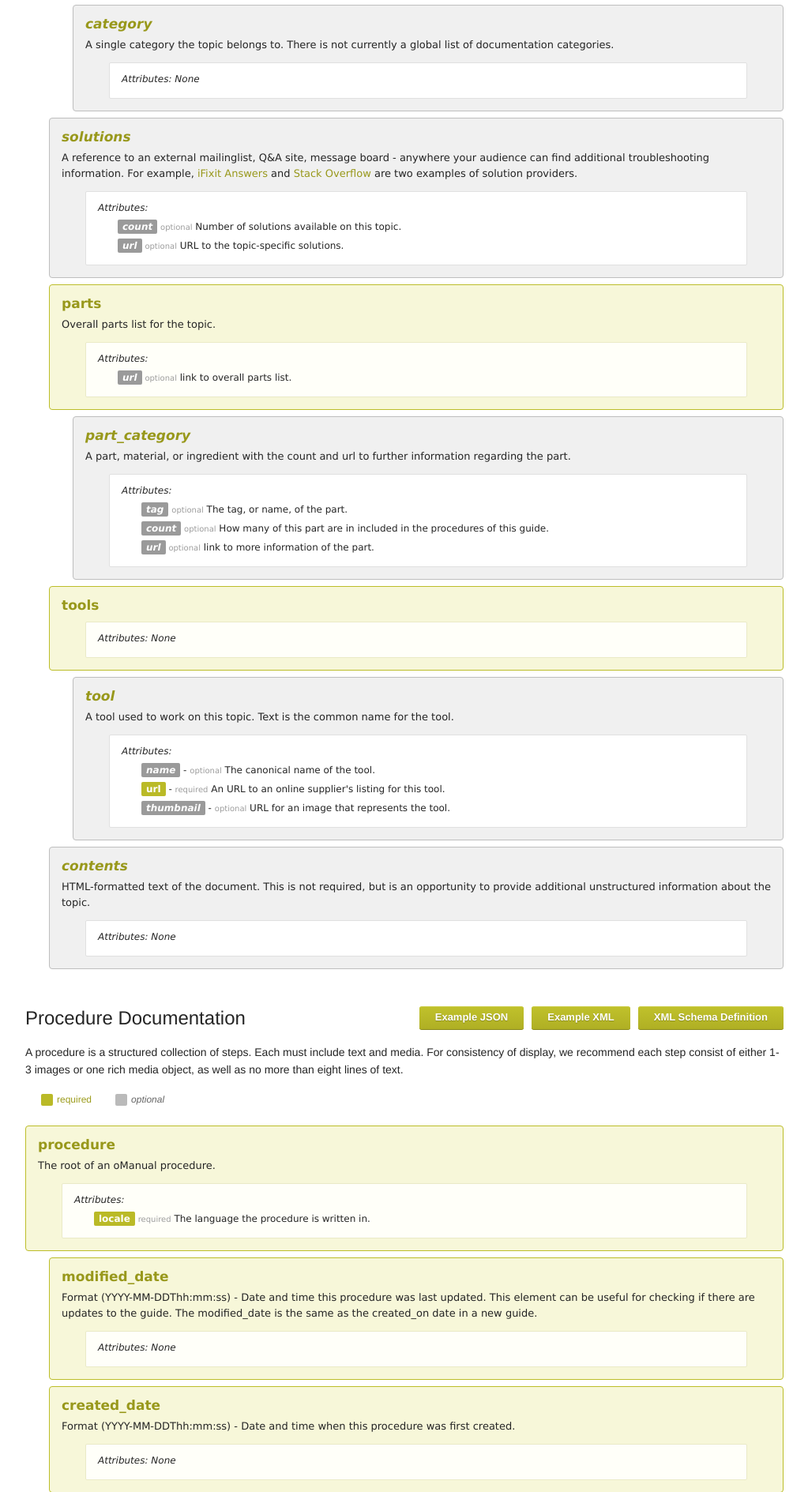
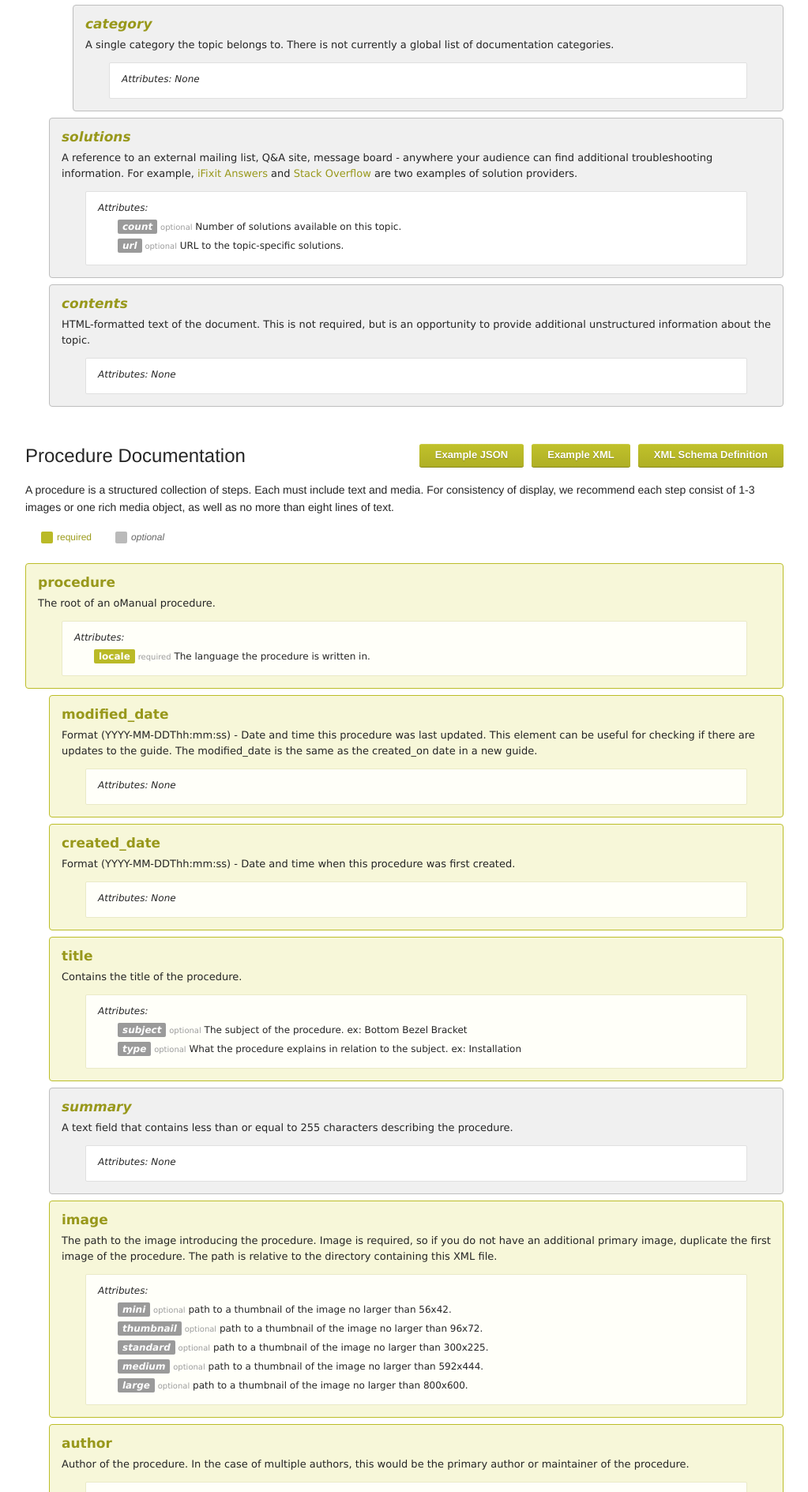
Before and after one commit to oManual/omanual, a PHP site: page /documentation.php in a window 1280 px wide. Shown: the part 2349-4238 px from the top of the page at 79% size, without its empty margins (128-1151 px from the left). Run offline with PHP 8.4, Linux system fonts and the light colour scheme.

Commit message:
Match the documentation with the schema
Also, mailinglist should be split into mailing list

```diff
--- a/site/procedure_documentation.php
+++ b/site/procedure_documentation.php
@@ -1,7 +1,7 @@
 
 <p>
   A procedure is a structured collection of steps. Each must include text and
-media. For consistency of display, we recommend each step consist of either 1-3
+media. For consistency of display, we recommend each step consist of 1-3
 images or one rich media object, as well as no more than eight lines of text.
 </p>
 
@@ -96,7 +96,6 @@ images or one rich media object, as well as no more than eight lines of text.
          <div class="tag req">
             <h4><a href="#author">author</a></h4>
             <p class="desc">
-            Author of the procedure.
                Author of the procedure.  In the case of multiple authors, this would be the primary author or maintainer of the procedure.
             </p>
             <div>
@@ -141,7 +140,7 @@ images or one rich media object, as well as no more than eight lines of text.
          <div class="tag req" id="introduction">
             <h4><a href="#introduction">introduction</a></h4>
             <p class="desc">
-            <a href="#simpleHTML">Simplified HTML</a> formatted text introducing the procedure. This could describe anything from how to set up for the procedure to an introduction of the procedures subject matter. There is no length limit, but we suggest limiting this to no more than 2-3 paragraphs. Optionally, you can include a media element <strong>AFTER</strong> the html which can contain media relevant to introducing the procedure.
+            <a href="#simpleHTML">Simplified HTML</a> formatted text introducing the procedure. This could describe anything from how to set up for the procedure to an introduction of the procedures subject matter. There is no length limit, but we suggest limiting this to no more than 2-3 paragraphs.
             </p>
             <div>
                <ul class="attr">
@@ -205,8 +204,8 @@ images or one rich media object, as well as no more than eight lines of text.
                         <ul class="attr">
                            <li class="attr-intro">Attributes:</li>
                            <li><strong>url</strong> <em>required</em> Relative location of the video, or a URL if the video is not stored locally</li>
-                           <li><strong>width</strong> <em>required</em> Video Width</li>
-                           <li><strong>height</strong> <em>required</em> Video Height</li>
+                           <li><strong>width</strong> <em>required</em> Video width.</li>
+                           <li><strong>height</strong> <em>required</em> Video height.</li>
                            <li><strong>codecs</strong> <em>required</em> Compression standard used by the video.</li>
                            <li><strong>format</strong> <em>required</em> Type of file container that holds one or more codecs.  For example - MOV, OGG, AVI, MP4.</li>
                            <li><strong>mime</strong> <em>required</em> Internet media type, usually video/{format}.  For example - video/ogg, video/mp4, video/webm</li>
@@ -236,7 +235,12 @@ images or one rich media object, as well as no more than eight lines of text.
                   <div class="tag" id="source">
                      <h4><a href="#source">source</a></h4>
                      <p class="desc">
-                     Detailed information about the original video source.  This is useful if you have encoded a video from a different codec and format and would like to store information about the original video or access additional information, such as frame_rate or audio_codec which would stay the same between different encodings.  This element is flexible, meaning it can include any attributes in addition to the ones described below.
+                     Detailed information about the original video source.
+                     This is useful if you have encoded a video from a different codec and format
+                     and would like to store information about the original video or access
+                     additional information, such as frame_rate or audio_codec which would stay the
+                     same between different encodings.  This element is flexible, meaning it can
+                     include any attributes in addition to the ones described below.
                      </p>
                      <div>
                         <ul class="attr">
@@ -313,7 +317,7 @@ images or one rich media object, as well as no more than eight lines of text.
                      <li><strong>notes</strong> <em>optional</em> Information specific to using this tool for this procedure.</li>
                      <li><strong>thumbnail</strong> <em>optional</em> Path to an image to go along with the tool.</li>
                      <li><strong>url</strong> <em>optional</em> A URL for an external reference describing the tool.</li>
-                     <li><strong>sku</strong> <em>optional</em> The manufacturer SKU  / part number.</li>
+                     <li><strong>sku</strong> <em>optional</em> The manufacturer SKU / part number.</li>
                   </ul>
                </div>
             </div>
@@ -363,12 +367,12 @@ images or one rich media object, as well as no more than eight lines of text.
                   <div class="tag">
                      <h4><a href="#external-sources">external_source</a></h4>
                      <p class="desc">
-                         External source used for sourcing and aquiring this part.  Could be an e-commerce site, brick and morter store, procedure or full oManual.
+                         External source used for sourcing and aquiring this part.  Could be an e-commerce site, brick and mortar store, procedure or full oManual.
                      </p>
                      <div>
                         <ul class="attr">
                            <li class="attr-intro">Attributes:</li>
-                           <li><strong>id</strong> <em>optional</em> String identifier for the part at the external resource.  If the external source is a procedure, the id would be the procedure name.</li>
+                           <li><strong>id</strong> <em>optional</em> String identifier for the part at the external source.  If the external source is a procedure, the id would be the procedure name.</li>
                            <li><strong>url</strong> <em>optional</em> Path to an external site that sells or distributes this part.  Alternatively, it could be a relative path to a different procedure that produces this part.</li>
                            <li><strong>notes</strong> <em>optional</em> Any important information about this source.  For example, if the source is notorious for slow shipping times or poor quality, this would be the place to note that.</li>
                         </ul>
@@ -582,12 +586,12 @@ images or one rich media object, as well as no more than eight lines of text.
                      <div>
                         <ul class="attr">
                            <li class="attr-intro">Attributes:</li>
-                           <li><strong>url</strong> <em>required</em> Relative location of the video, or a URL if the video is not stored locally</li>
-                           <li><strong>width</strong> <em>required</em> Video Width</li>
-                           <li><strong>height</strong> <em>required</em> Video Height</li>
+                           <li><strong>url</strong> <em>required</em> Relative location of the video, or a URL if the video is not stored locally.</li>
+                           <li><strong>width</strong> <em>required</em> Video width.</li>
+                           <li><strong>height</strong> <em>required</em> Video height.</li>
                            <li><strong>codecs</strong> <em>required</em> Compression standard used by the video.</li>
                            <li><strong>format</strong> <em>required</em> Type of file container that holds one or more codecs.  For example - MOV, OGG, AVI, MP4.</li>
-                           <li><strong>mime</strong> <em>required</em> Internet media type, usually video/{format}.  For example - video/ogg, video/mp4, video/webm</li>
+                           <li><strong>mime</strong> <em>required</em> Internet media type, usually video/{format}.  For example - video/ogg, video/mp4, video/webm./</li>
                         </ul>
                      </div>
                   </div>
--- a/site/topic_documentation.php
+++ b/site/topic_documentation.php
@@ -131,7 +131,7 @@
                      <div class="tag" id="solutions">
                         <h4><a href="#categories-1">solutions</a></h4>
                         <p class="desc">
-                           A reference to an external mailinglist, Q&amp;A site, message board - anywhere your audience can find additional troubleshooting information. For example, <a href="http://ifixit.com/Answers" title="iFixit Answers" target="_blank">iFixit Answers</a> and <a href="http://stackoverflow.com">Stack Overflow</a> are two examples of solution providers.
+                           A reference to an external mailing list, Q&amp;A site, message board - anywhere your audience can find additional troubleshooting information. For example, <a href="http://ifixit.com/Answers" title="iFixit Answers" target="_blank">iFixit Answers</a> and <a href="http://stackoverflow.com">Stack Overflow</a> are two examples of solution providers.
                         </p>
                         <div>
                            <ul class="attr">
@@ -140,66 +140,6 @@
                               <li><strong>url</strong> <em>optional</em> URL to the topic-specific solutions.</li>
                            </ul>
                         </div>
-                     </div>
-
-                     <div class="tag req" id="parts">
-                        <h4><a href="#parts">parts</a></h4>
-                        <p class="desc">
-                        Overall parts list for the topic.
-                        </p>
-                        <div>
-                           <ul class="attr">
-                              <li class="attr-intro">Attributes:</li>
-                              <li><strong>url</strong> <em>optional</em> link to overall parts list.</li>
-                           </ul>
-                        </div>
-                     </div>
-
-                     <div class="subtag" id="part_category">
-                        <div class="tag">
-                           <h4><a href="#part">part_category</a></h4>
-                           <p class="desc">
-                           A part, material, or ingredient with the count and url to further information regarding the part.
-                           </p>
-                           <div>
-                              <ul class="attr">
-                                 <li class="attr-intro">Attributes:</li>
-                                 <li><strong>tag</strong> <em>optional</em> The tag, or name, of the part.</li>
-                                 <li><strong>count</strong> <em>optional</em> How many of this part are in included in the procedures of this guide.</li>
-                                 <li><strong>url</strong> <em>optional</em> link to more information of the part.</li>
-                              </ul>
-                           </div>
-                        </div>
-                     </div>
-
-
-                     <div class="tag req" id="tools-1">
-                        <h4><a href="#tools-1">tools</a></h4>
-                        <p class="desc">
-                        </p>
-                        <div>
-                           <ul class="attr">
-                              <li class="attr-intro">Attributes: None</li>
-                           </ul>
-                        </div>
-                     </div>
-
-                     <div class="subtag" id="tool-1">
-                        <div class="tag">
-                           <h4><a href="#tool-1">tool</a></h4>
-                           <p class="desc">
-                           A tool used to work on this topic. Text is the common name for the tool.
-                           </p>
-                           <div>
-                              <ul class="attr">
-                                 <li class="attr-intro">Attributes:</li>
-                                 <li><strong>name</strong> - <em>optional</em> The canonical name of the tool.</li>
-                                 <li><strong class="req">url</strong> - <em>required</em> An URL to an online supplier&#39;s listing for this tool.</li>
-                                 <li><strong>thumbnail</strong> - <em>optional</em> URL for an image that represents the tool.</li>
-                              </ul>
-                           </div>
-                        </div>
-
                      </div>
 
                      <div class="tag" id="content">
```
Also changed, not shown: 1 other file.
